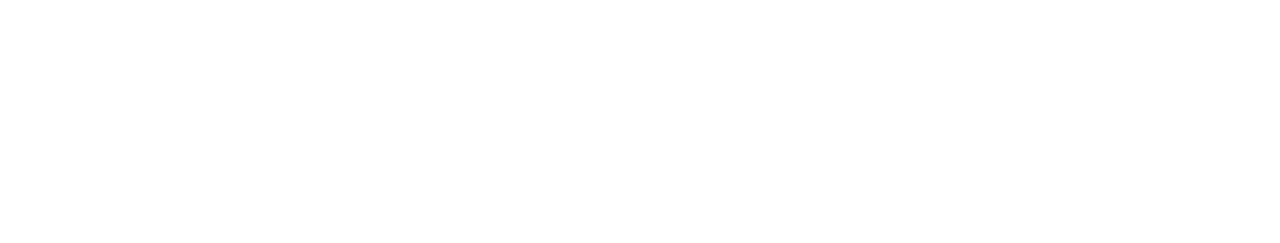
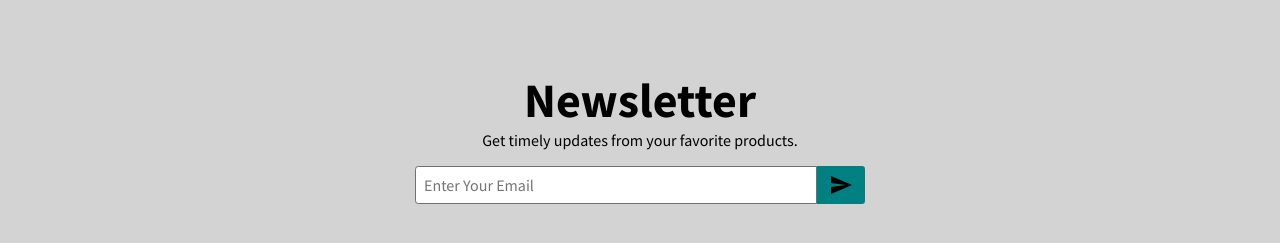
Before and after one commit to zeetaengrg/e-commerce-clothing-shop, a React (Create React App) app in the folder react-ui/: page / in a window 1280 px wide. Shown: the part 2015-2258 px from the top of the page. Before the commit the page ends 1952 px from the top, so only its background shows below. Built offline with nearby package versions, Linux system fonts and the light colour scheme; the HTML template or start-up script is replaced by a standard one.

Commit message:
refactor(Newsletter): Newsletter component completed

```diff
--- /dev/null
+++ b/react-ui/src/components/Newsletter.jsx
@@ -0,0 +1,68 @@
+import React from 'react';
+import styled from 'styled-components';
+import { Send } from '@mui/icons-material';
+
+const Container = styled.div`
+    display: grid;
+    place-content: center;
+    height: 50vh;
+    background-color: #d3d3d3;
+`;
+
+const Title = styled.h1`
+    text-align: center;
+    font-size: 3rem;
+`;
+
+const Description = styled.p`
+    text-align: center;
+    margin-bottom: 1rem;
+`;
+
+const Form = styled.div`
+    display: flex;
+`;
+
+const Input = styled.input`
+    width: 30vw;
+    border: 1px solid #707070;
+    border-radius: 0.2rem;
+    border-bottom-right-radius: 0;
+    border-top-right-radius: 0;
+    padding: 0.5rem;
+    font: inherit;
+`;
+
+const Button = styled.button`
+    cursor: pointer;
+    background-color: teal;
+    border: none;
+    border-radius: 0.2rem;
+    border-top-left-radius: 0;
+    border-bottom-left-radius: 0;
+    width: 3rem;
+    display: grid;
+    place-content: center;
+    :hover {
+        color: white;
+    }
+`;
+
+const Newsletter = () => {
+    return (
+        <React.Fragment>
+            <Container>
+                <Title>Newsletter</Title>
+                <Description>Get timely updates from your favorite products.</Description>
+                <Form>
+                    <Input type="text" placeholder="Enter Your Email" />
+                    <Button>
+                        <Send />
+                    </Button>
+                </Form>
+            </Container>
+        </React.Fragment>
+    )
+}
+
+export default Newsletter;
--- a/react-ui/src/pages/Home.jsx
+++ b/react-ui/src/pages/Home.jsx
@@ -4,6 +4,7 @@ import Navbar from '../components/Navbar';
 import Slider from '../components/Slider';
 import Categories from '../components/Categories';
 import NewArrivalCategory from '../components/NewArrivalCategory';
+import Newsletter from '../components/Newsletter';
 
 const Home = () => {
     return (
@@ -13,6 +14,7 @@ const Home = () => {
             <Slider />
             <Categories />
             <NewArrivalCategory />
+            <Newsletter />
         </React.Fragment>
     )
 }
```
